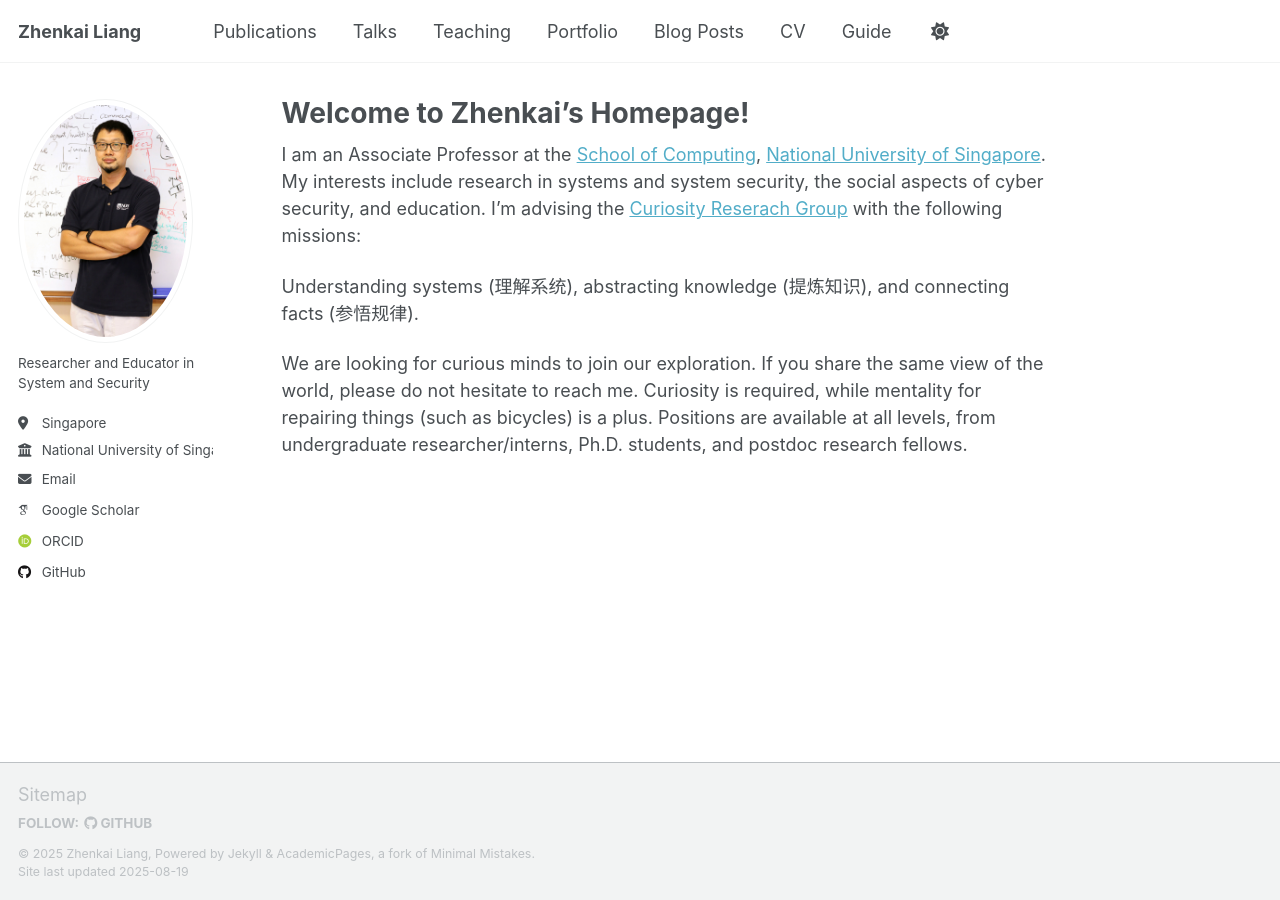
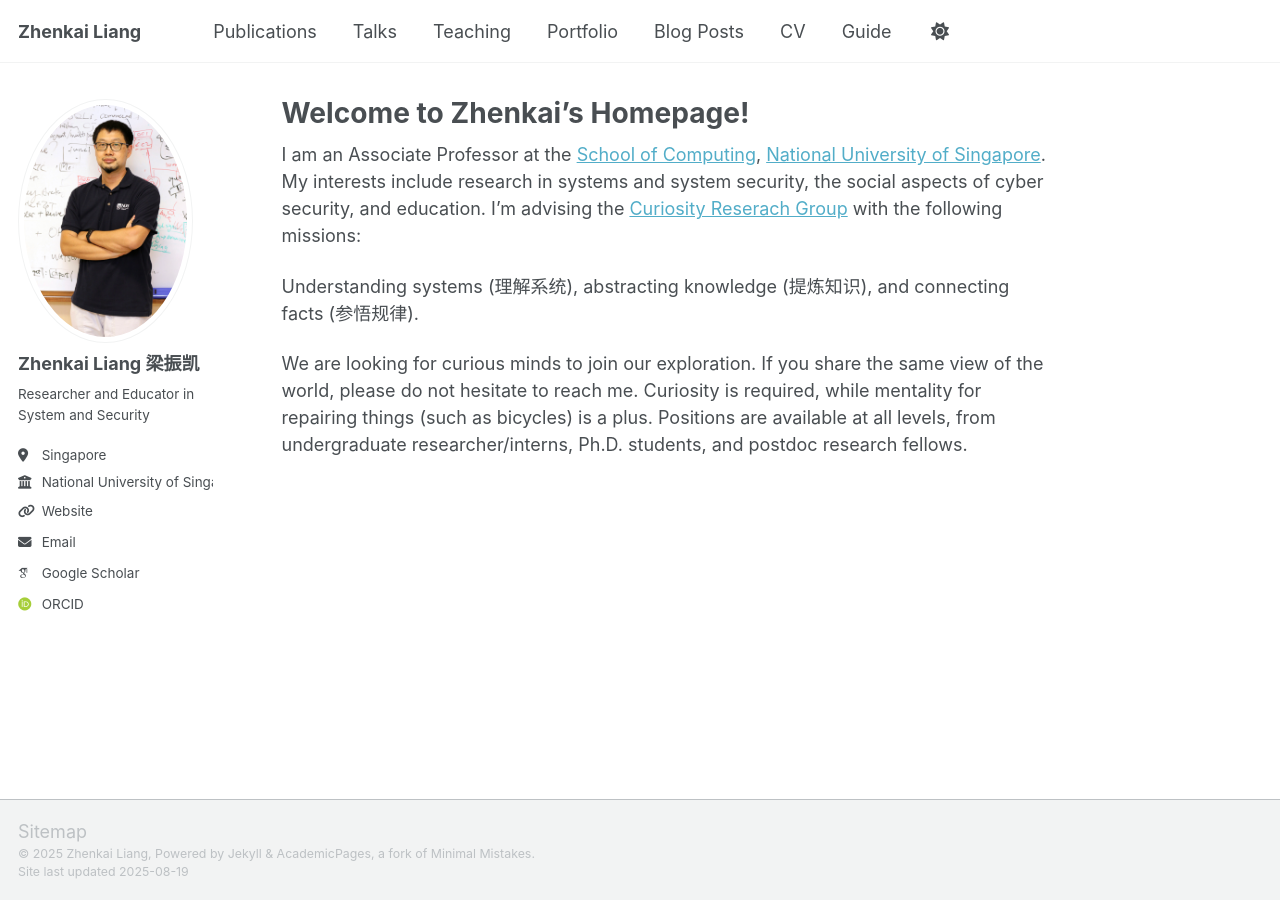
Before and after one commit to zhenkai-liang/zhenkai-liang.github.io, a Jekyll site: the page built from _pages/about.md, in a window 1280 px wide. Built offline with Jekyll 4.4.1, drawn with Linux system fonts in a browser that asks for light colours; some web fonts are replaced; a script that is not in the unit is left out.

Commit message:
Update _config.yml

```diff
--- a/_config.yml
+++ b/_config.yml
@@ -23,12 +23,12 @@ repository               : "zhenkai-liang/zhenkai-liang.github.io"
 author:
   # Biographic information
   avatar           : "liangzk20.jpg"
-  name             : #"Your Sidebar Name"
+  name             : "Zhenkai Liang 梁振凯"
   pronouns         : # example: "she/her"
   bio              : "Researcher and Educator in System and Security"
   location         : "Singapore"
   employer         : "National University of Singapore"
-  uri              : # URL
+  uri              : “https://www.comp.nus.edu.sg/~liangzk"
   email            : "liangzk@comp.nus.edu.sg"
 
   # Academic websites
@@ -47,7 +47,7 @@ author:
   bitbucket        : # Username - Update with your username on the site
   codepen          : # Username
   dribbble         : # Username
-  github           : "liangzk"
+  github           : # "liangzk"
   kaggle           : # Username
   stackoverflow    : # User number or user number and name (i.e., use "1" or "1/jeff-atwood")
 
```
